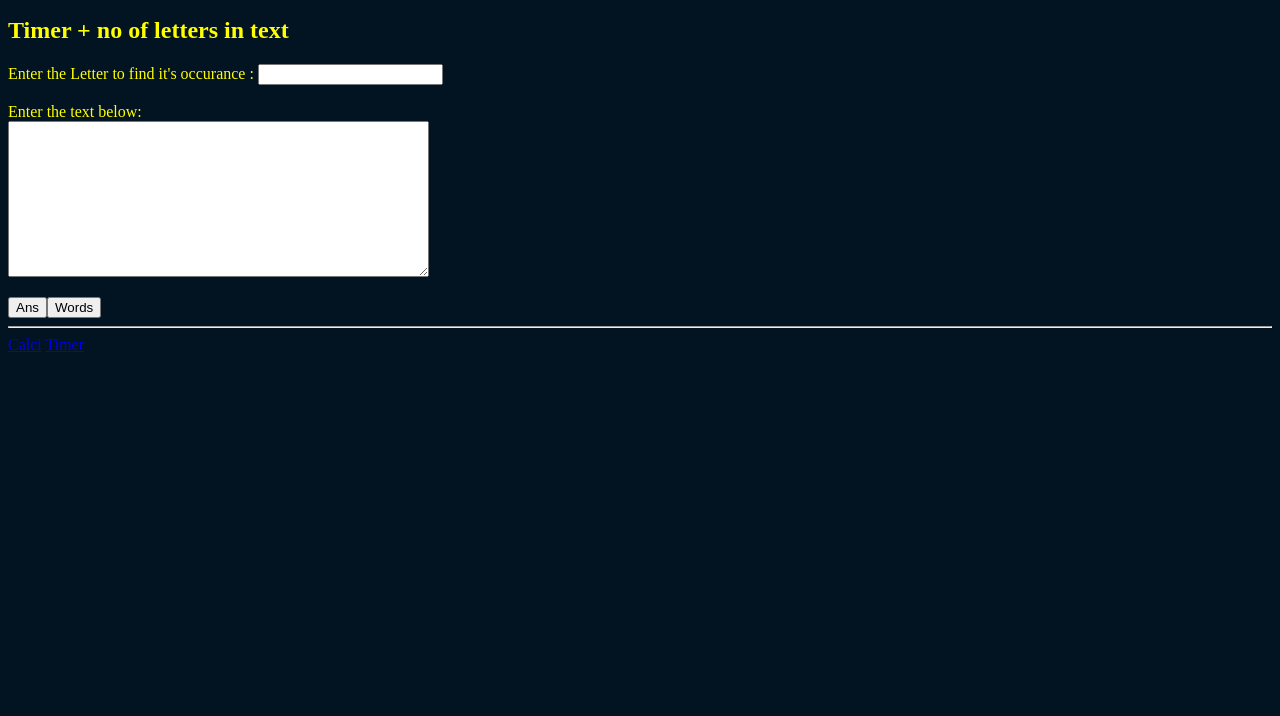
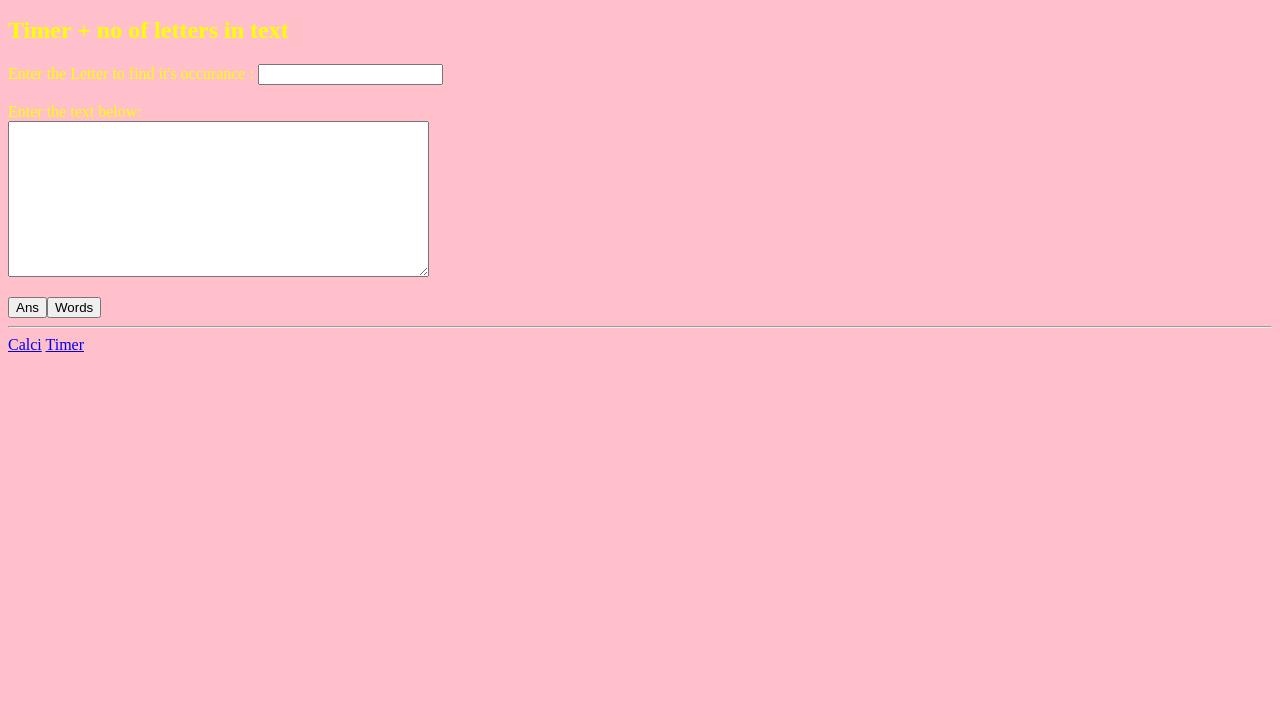
Before and after one commit to NIGHT-OWL01/NIGHT-OWL01.github.io, a plain HTML site: page js01.html in a window 1280 px wide. Shown: the part 84-800 px from the top of the page. Drawn offline with Linux system fonts and the light colour scheme.

Commit message:
color change to pink

```diff
--- a/js01.html
+++ b/js01.html
@@ -3,7 +3,7 @@
 <head>
 	<meta charset="utf-8">
 </head>
-<body bgcolor="#021321" onload="timer()">
+<body bgcolor="pink" onload="timer()">
 <h1><p id="timer" align="center"></p></h1>
 <div id="sometext">
 <h2>
```
